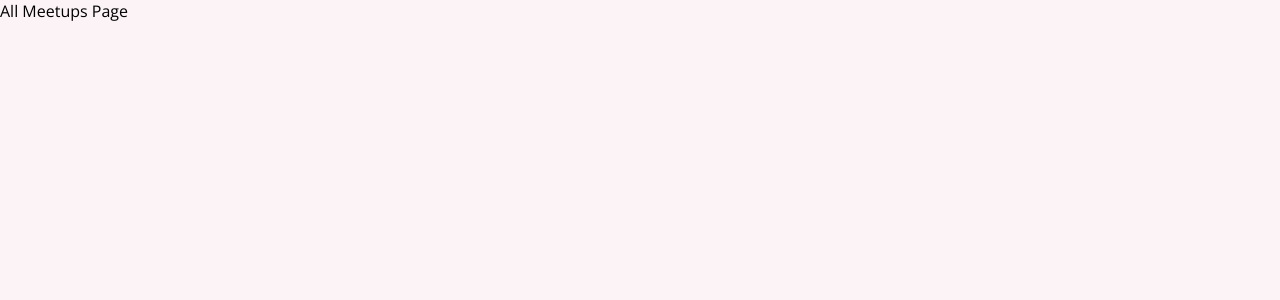
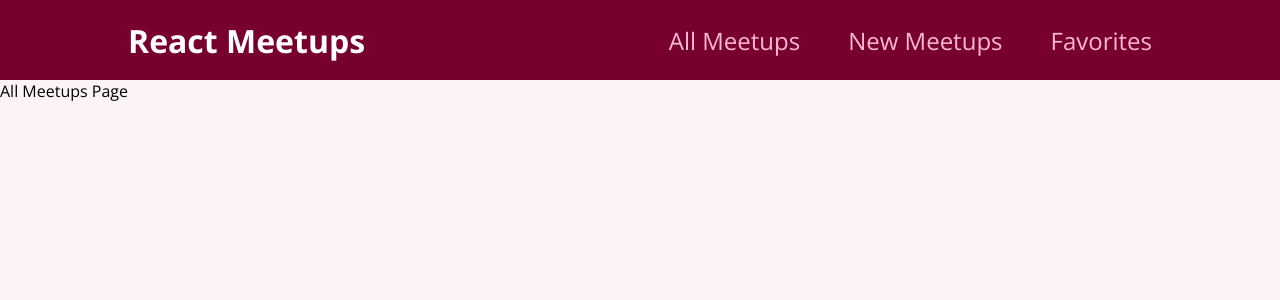
Before and after one commit to amitbhalla/learnreact, a React (Create React App) app in the folder 08-react-summary/: page / in a window 1280 px wide. Shown: the top 300 px of the page. Built offline with nearby package versions, Linux system fonts and the light colour scheme.

Commit message:
Navigation added

```diff
--- a/08-react-summary/src/App.js
+++ b/08-react-summary/src/App.js
@@ -4,10 +4,12 @@
 import AllMeetups from "./pages/AllMeetups";
 import NewMeetup from "./pages/NewMeetup";
 import Favorites from "./pages/Favorites";
+import MainNavigation from "./components/layout/MainNavigation"
 
 const App = () => {
   return (
     <Fragment>
+      <MainNavigation />
       <Switch>
         <Route path="/" exact>
           <AllMeetups />
--- /dev/null
+++ b/08-react-summary/src/components/layout/MainNavigation.js
@@ -0,0 +1,26 @@
+import { Link } from "react-router-dom";
+
+import classes from "./MainNavigation.module.css";
+
+const MainNavigation = () => {
+    return (
+        <header className={classes.header}>
+            <div className={classes.logo}>React Meetups</div>
+            <nav>
+                <ul>
+                    <li>
+                        <Link to="/" > All Meetups </Link>
+                    </li>
+                    <li>
+                        <Link to="/new-meetup" > New Meetups </Link>
+                    </li>
+                    <li>
+                        <Link to="/favorites" > Favorites </Link>
+                    </li>
+                </ul>
+            </nav>
+        </header>
+    );
+}
+
+export default MainNavigation;
--- /dev/null
+++ b/08-react-summary/src/components/layout/MainNavigation.module.css
@@ -0,0 +1,47 @@
+.header {
+    width: 100%;
+    height: 5rem;
+    display: flex;
+    align-items: center;
+    justify-content: space-between;
+    background-color: #77002e;
+    padding: 0 10%;
+}
+
+.logo {
+    font-size: 2rem;
+    color: white;
+    font-weight: bold;
+}
+
+.header ul {
+    list-style: none;
+    margin: 0;
+    padding: 0;
+    display: flex;
+    align-items: baseline;
+}
+
+.header li {
+    margin-left: 3rem;
+}
+
+.header a {
+    text-decoration: none;
+    font-size: 1.5rem;
+    color: #fcb8d2;
+}
+
+.header a:hover,
+.header a:active,
+.header a.active {
+    color: white;
+}
+
+.badge {
+    background-color: #cc2062;
+    color: white;
+    border-radius: 12px;
+    padding: 0 1rem;
+    margin-left: 0.5rem;
+}
```
